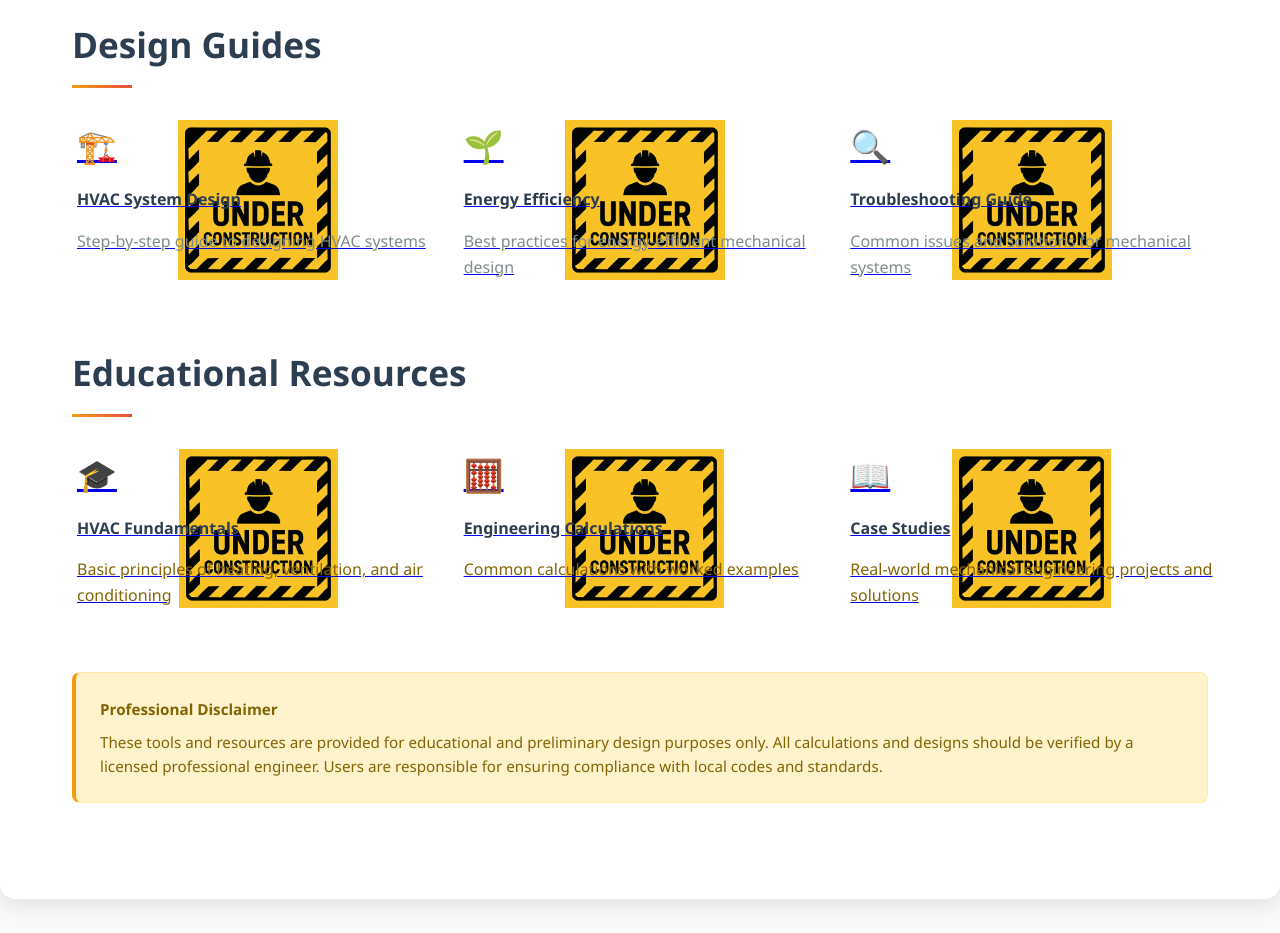
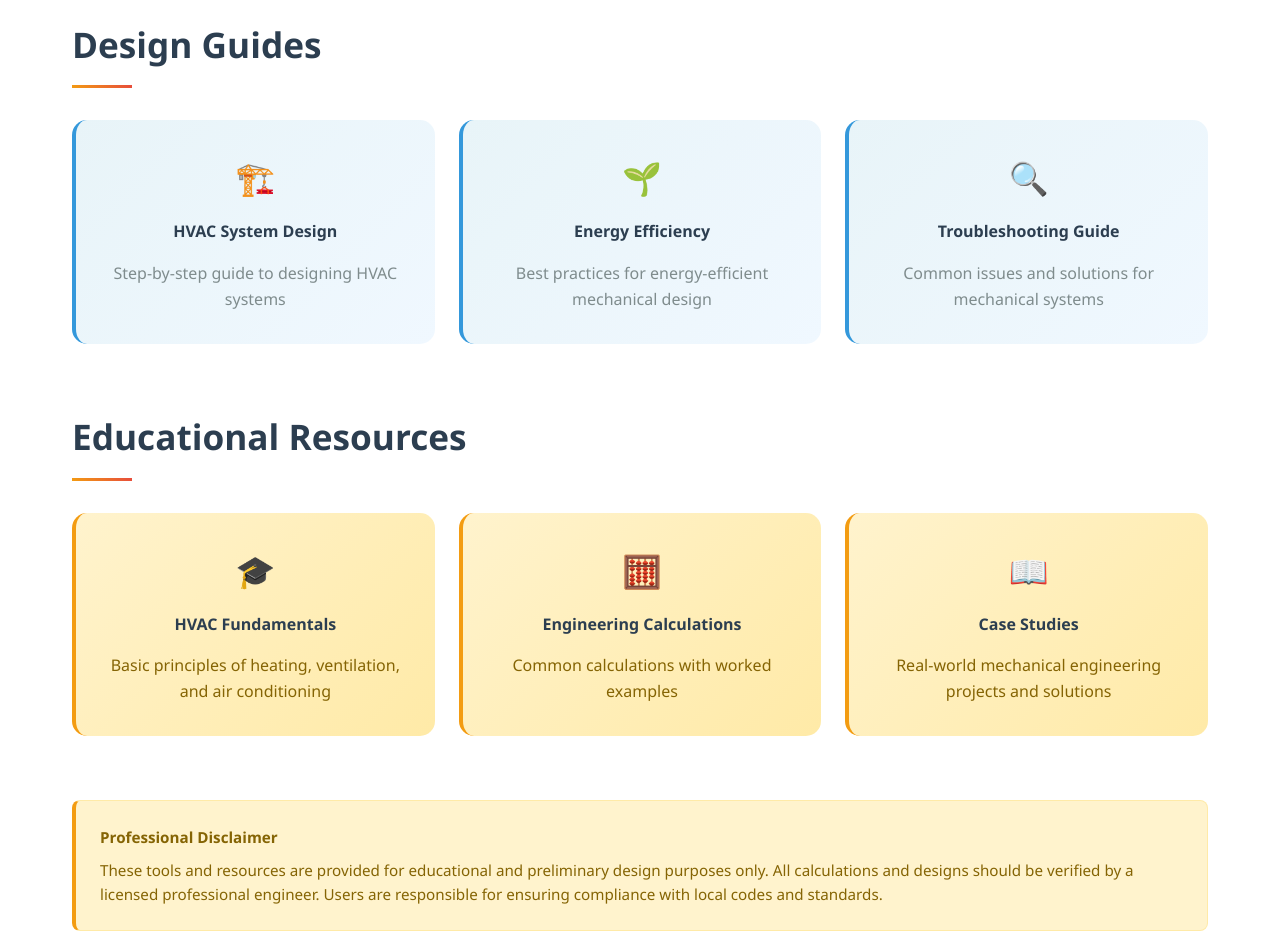
Before and after one commit to engrassist-svg/engrassist_gcs, a plain HTML site: page mechanical_page.html in a window 1280 px wide. Shown: the part 1680-2613 px from the top of the page. Drawn offline with Linux system fonts and the light colour scheme.

Commit message:
Update styles.css

```diff
--- a/styles.css
+++ b/styles.css
@@ -1368,6 +1368,17 @@ nav {
 }
 
 .guide-card-uc {
+    background: linear-gradient(135deg, #e8f4f8, #f0f8ff);
+    padding: 2rem;
+    border-radius: 15px;
+    text-decoration: none;
+    color: #2c3e50;
+    text-align: center;
+    transition: transform 0.3s ease;
+    border-left: 4px solid #3498db;
+}
+
+.guide-card-uc:hover {
     background-image: url('images/UnderConstruction.png');
     background-size: contain;
     background-position: center;
@@ -1377,10 +1388,6 @@ nav {
     opacity: 1;
 }
 
-.guide-card-uc:hover {
-    transform: translateY(-5px);
-}
-
 .guide-card-uc h4 {
     margin-bottom: 1rem;
     color: #2c3e50;
@@ -1430,6 +1437,17 @@ nav {
 }
 
 .education-card-uc {
+    background: linear-gradient(135deg, #fff3cd, #ffeaa7);
+    padding: 2rem;
+    border-radius: 15px;
+    text-decoration: none;
+    color: #2c3e50;
+    text-align: center;
+    transition: transform 0.3s ease;
+    border-left: 4px solid #f39c12;
+}
+
+.education-card-uc:hover {
     background-image: url('images/UnderConstruction.png');
     background-size: contain;
     background-position: center;
@@ -1437,10 +1455,6 @@ nav {
     border-left-color: #3498db;
     transform: translateX(5px);
     opacity: 1;
-}
-
-.education-card-uc:hover {
-    transform: translateY(-5px);
 }
 
 .education-card-uc h4 {
```
